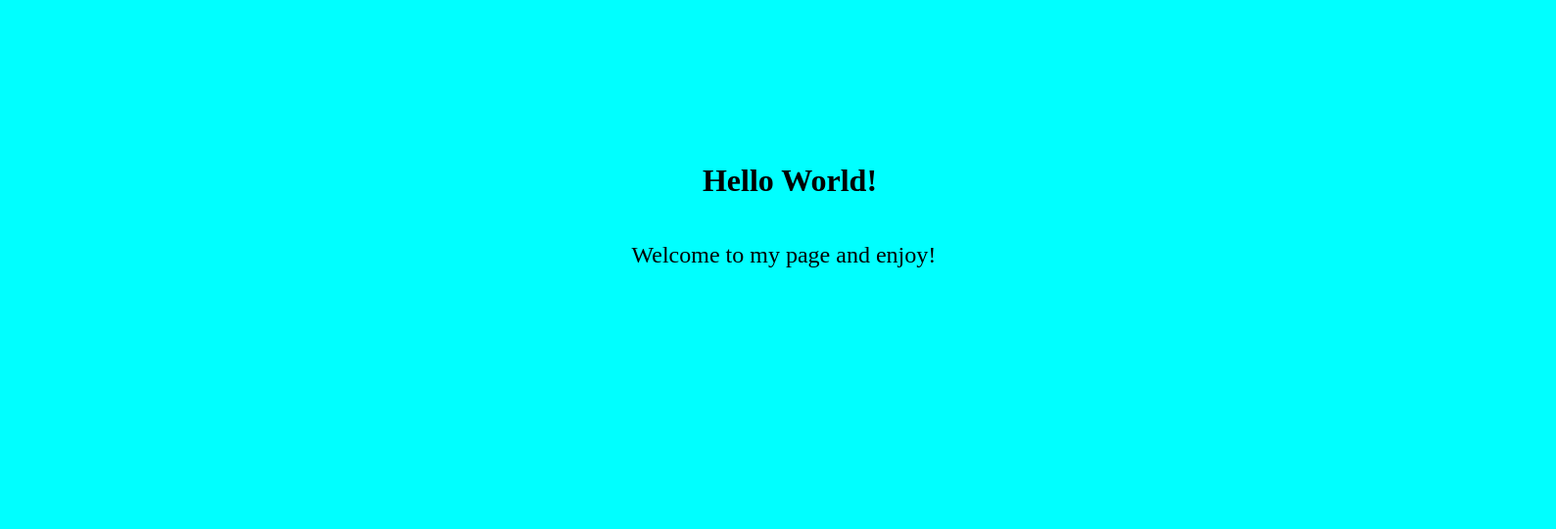
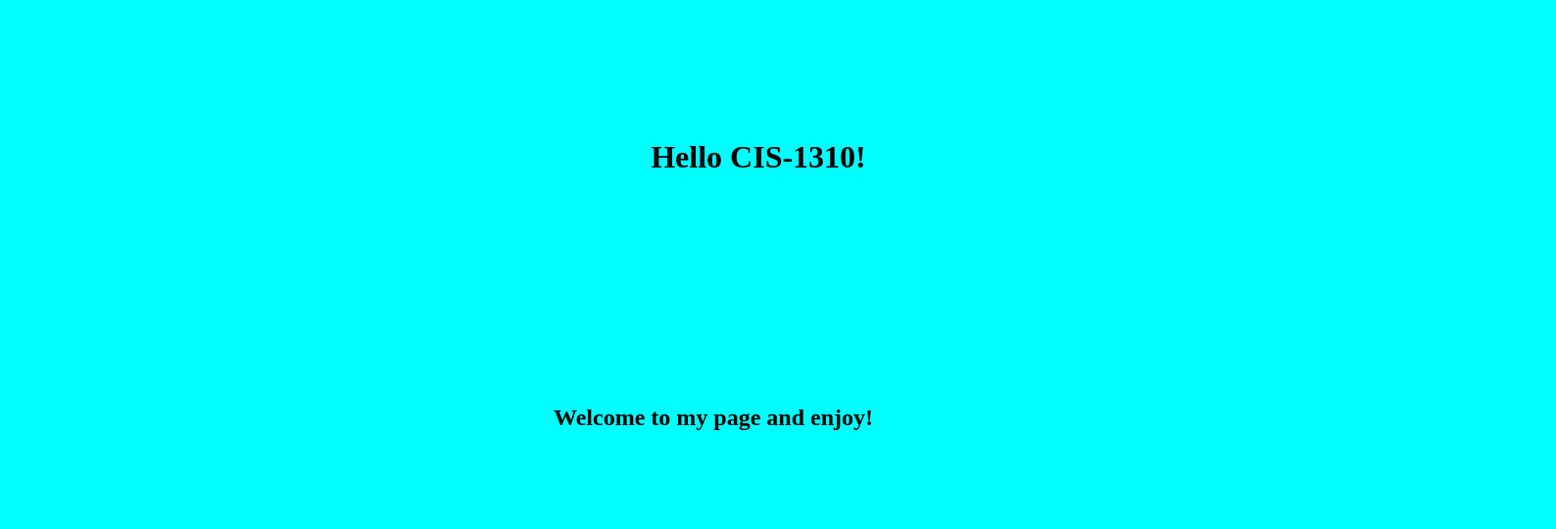
Before and after one commit to shaikhm21/CIS1300, a plain HTML site: page module02/index.html in a window 1280 px wide. Shown: the whole page at 98% size, 1588 px wide, since content can reach past the window. Drawn offline with Linux system fonts and the light colour scheme.

Commit message:
Update index.html

```diff
--- a/module02/index.html
+++ b/module02/index.html
@@ -2,7 +2,7 @@
 <html>
     <head>
         <meta charset="UTF-8">
-        <title> Hello World </title>
+        <title> Hello CIS-1310! </title>
     <style>
         body {
             background:aqua;
@@ -10,23 +10,22 @@
 
 		h1{
             width:100%;
-            height:1em;
-            left:1px;
+            height:1m;
+            left:0px;
             top:50%;
-            margin:0.5em;
+            margin:-0.5em;
             text-align:center;
             color:#000000;
 			padding: 150px;
 			font-size:200%;
         }
 
-        p1{
-            position:absolute;
+        h2{
             width:100%;
             height:1em;
-            left:41px;
-            top:16%;
-            margin:.5cm;
+            left:0px;
+            top:50%;
+            margin:-0.5em;
             text-align:center;
             color:#000000;
 			padding: 100px;
@@ -35,8 +34,8 @@
     </style>
     </head>
     <body>
-        <h1>Hello World!</h1>
-        <p1>Welcome to my page and enjoy!</p1>
+        <h1>Hello CIS-1310!</h1>
+        <h2>Welcome to my page and enjoy!</h2>
 
     </body>
 </html>
```
